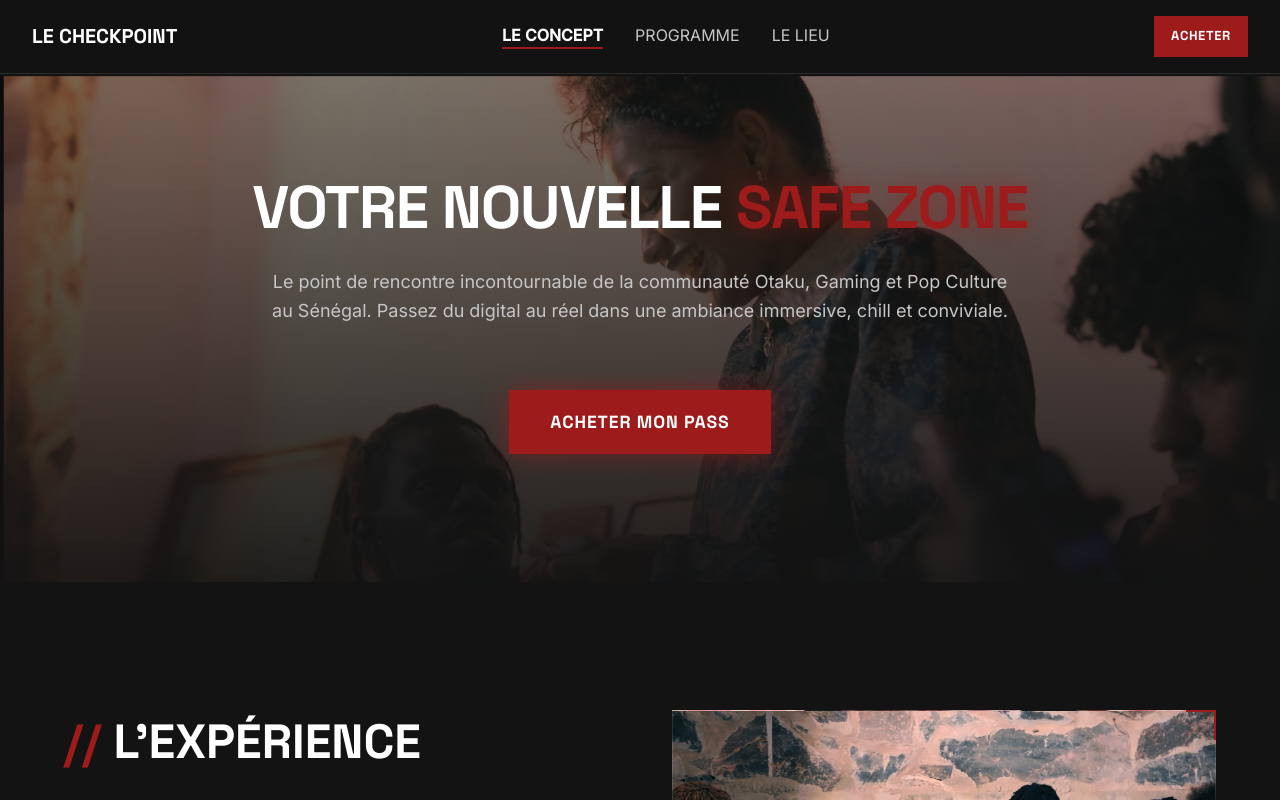
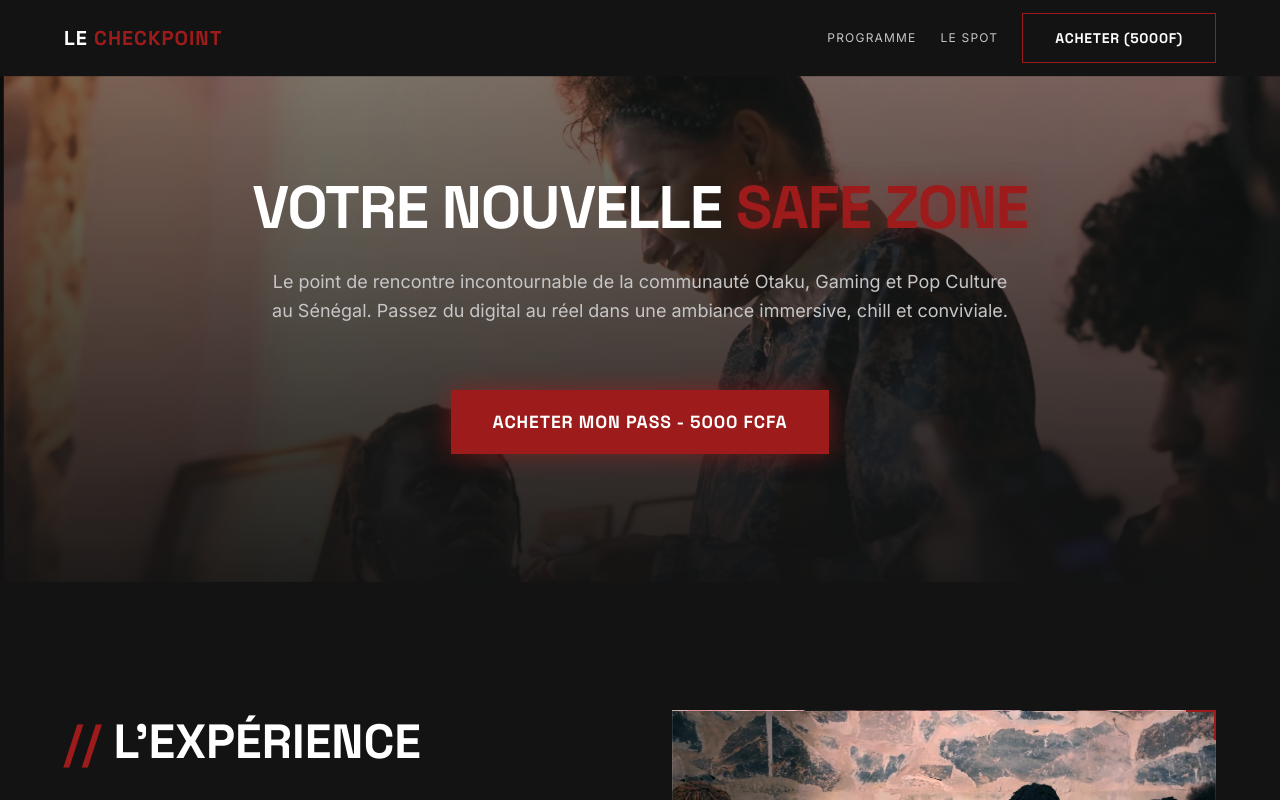
Before and after one commit to xxx-ekko/checkpoint-frontend, a React (Vite) app: page / in a window 1280 px wide. Shown: the top 800 px of the page. Built offline with nearby package versions, Linux system fonts and the light colour scheme.

Commit message:
redirect buy button to whatsapp

```diff
--- a/src/components/Hero.jsx
+++ b/src/components/Hero.jsx
@@ -1,24 +1,19 @@
 import React from 'react';
 import { Box, Container, Typography, Button } from '@mui/material';
 import { keyframes } from '@emotion/react';
-
-// Import the background image
 import heroBg from '../assets/images/hero-bg.PNG';
 
-// Simulates a breathing neon light bloom
 const neonPulse = keyframes`
   0% { box-shadow: 0 0 5px rgba(158, 27, 27, 0.2); }
   50% { box-shadow: 0 0 25px rgba(158, 27, 27, 0.6); }
   100% { box-shadow: 0 0 5px rgba(158, 27, 27, 0.2); }
 `;
 
-// Receive the onOpenModal prop to trigger the registration modal
-const Hero = ({ onOpenModal }) => {
+const Hero = () => {
 
-// Redirect user directly to the WhatsApp business number with a pre-filled message
+  // La fameuse redirection WhatsApp avec le message pré-rempli
   const handleWhatsAppRedirect = () => {
-    // Replace with your actual WhatsApp link and message
-    const message = encodeURIComponent("Salut ! Je souhaite acheter un pass pour Le Checkpoint.");
+    const message = encodeURIComponent("Salut ! Je souhaite acheter un pass pour Le Checkpoint (5000 FCFA).");
     window.open(`https://wa.me/221778791567?text=${message}`, '_blank');
   };
 
@@ -44,17 +39,19 @@ const Hero = ({ onOpenModal }) => {
         <Typography variant="body1" sx={{ color: '#c6c6c7', maxWidth: 750, mx: 'auto', mb: 8, fontSize: '1.125rem' }}>
           Le point de rencontre incontournable de la communauté Otaku, Gaming et Pop Culture au Sénégal. Passez du digital au réel dans une ambiance immersive, chill et conviviale.
         </Typography>
+
+        {/* Bouton mis à jour avec le prix et l'action WhatsApp */}
         <Button
           variant="contained"
-          color="primary"
-          size="large"
-          onClick={onOpenModal}
+          onClick={handleWhatsAppRedirect}
           sx={{
-            animation: `${neonPulse} 2.5s infinite`, borderRadius: 0, px: 5, py: 2, fontSize: '1.1rem',
+            backgroundColor: '#9E1B1B',
+            animation: `${neonPulse} 2.5s infinite`,
+            borderRadius: 0, px: 5, py: 2, fontSize: '1.1rem',
             '&:hover': { animation: 'none', backgroundColor: '#fff', color: '#9E1B1B' }
           }}
         >
-          ACHETER MON PASS
+          ACHETER MON PASS - 5000 FCFA
         </Button>
       </Container>
     </Box>
--- a/src/components/Navbar.jsx
+++ b/src/components/Navbar.jsx
@@ -1,92 +1,113 @@
-import React, { useState } from 'react';
-import { Box, Typography, Button, IconButton, Menu, MenuItem } from '@mui/material';
-import MenuIcon from '@mui/icons-material/Menu';
-import { keyframes } from '@emotion/react';
+import React, { useState, useEffect } from 'react';
+import { AppBar, Toolbar, Typography, Button, Box, Container } from '@mui/material';
 
-// Subtle mechanical glitch for hover states
-const glitch = keyframes`
-  0% { transform: translate(0); }
-  20% { transform: translate(-1px, 1px); }
-  40% { transform: translate(-1px, -1px); }
-  60% { transform: translate(1px, 1px); }
-  80% { transform: translate(1px, -1px); }
-  100% { transform: translate(0); }
-`;
+const Navbar = () => {
+  // State to handle navbar background transparency on scroll
+  const [scrolled, setScrolled] = useState(false);
 
-// Receive the onOpenModal prop from LandingPage
-const Navbar = ({ onOpenModal }) => {
-  // Burger menu state
-  const [mobileAnchorEl, setMobileAnchorEl] = useState(null);
-  const isMobileMenuOpen = Boolean(mobileAnchorEl);
+  useEffect(() => {
+    const handleScroll = () => {
+      if (window.scrollY > 50) {
+        setScrolled(true);
+      } else {
+        setScrolled(false);
+      }
+    };
 
-  const handleMenuOpen = (event) => setMobileAnchorEl(event.currentTarget);
-  const handleMenuClose = () => setMobileAnchorEl(null);
+    window.addEventListener('scroll', handleScroll);
+    return () => window.removeEventListener('scroll', handleScroll);
+  }, []);
 
-  // Helper to scroll smoothly
-  const scrollToSection = (id) => {
-    handleMenuClose();
-    document.getElementById(id).scrollIntoView({ behavior: 'smooth' });
-  };
-
-  // Redirect user directly to the WhatsApp business number with a pre-filled message
+  // WhatsApp redirect function
   const handleWhatsAppRedirect = () => {
-    // Replace with your actual WhatsApp link and message
-    const message = encodeURIComponent("Salut ! Je souhaite acheter un pass pour Le Checkpoint.");
+    const message = encodeURIComponent("Salut ! Je souhaite acheter un pass pour Le Checkpoint (5000 FCFA).");
     window.open(`https://wa.me/221778791567?text=${message}`, '_blank');
   };
 
   return (
-    <>
-      {/* FIXED NAVBAR */}
-      <Box sx={{
-        borderBottom: '1px solid rgba(255,255,255,0.1)', py: 2, px: { xs: 2, md: 4 },
-        display: 'flex', justifyContent: 'space-between', alignItems: 'center',
-        position: 'fixed', top: 0, left: 0, right: 0, zIndex: 1000,
-        backgroundColor: 'rgba(19, 19, 19, 0.9)', backdropFilter: 'blur(10px)'
-      }}>
-        <Typography variant="h6" sx={{ color: '#fff', letterSpacing: '0px', fontFamily: '"Space Grotesk", sans-serif' }}>
-          LE CHECKPOINT
-        </Typography>
+    <AppBar
+      position="fixed"
+      elevation={scrolled ? 4 : 0}
+      sx={{
+        backgroundColor: scrolled ? 'rgba(19, 19, 19, 0.95)' : 'transparent',
+        backdropFilter: scrolled ? 'blur(10px)' : 'none',
+        borderBottom: scrolled ? '1px solid rgba(158, 27, 27, 0.3)' : '1px solid transparent',
+        transition: 'all 0.3s ease'
+      }}
+    >
+      <Container maxWidth="lg">
+        <Toolbar disableGutters sx={{ justifyContent: 'space-between', height: { xs: '68px', md: '76px' } }}>
 
-        {/* Desktop Menu */}
-        <Box sx={{ display: { xs: 'none', md: 'flex' }, gap: 4 }}>
-          <Typography variant="body2" sx={{ cursor: 'pointer', fontWeight: 600, borderBottom: '2px solid #9E1B1B', color: '#fff' }} onClick={() => scrollToSection('concept')}>LE CONCEPT</Typography>
-          <Typography variant="body2" sx={{ cursor: 'pointer', color: '#c6c6c7', transition: 'color 0.2s', '&:hover': { color: '#fff' } }} onClick={() => scrollToSection('program')}>PROGRAMME</Typography>
-          <Typography variant="body2" sx={{ cursor: 'pointer', color: '#c6c6c7', transition: 'color 0.2s', '&:hover': { color: '#fff' } }} onClick={() => scrollToSection('arena')}>LE LIEU</Typography>
-        </Box>
+          {/* Logo / Brand Name */}
+          <Typography
+            variant="h6"
+            component="div"
+            sx={{
+              color: '#fff',
+              fontFamily: '"Space Grotesk", sans-serif',
+              fontWeight: 700,
+              letterSpacing: '0.05em',
+              cursor: 'pointer'
+            }}
+            onClick={() => window.scrollTo({ top: 0, behavior: 'smooth' })}
+          >
+            LE <span style={{ color: '#9E1B1B' }}>CHECKPOINT</span>
+          </Typography>
 
-        {/* Action Button & Burger */}
-        <Box sx={{ display: 'flex', alignItems: 'center', gap: 1 }}>
-          <Button
-            variant="contained"
-            color="primary"
-            size="small"
-            onClick={onOpenModal}
-            sx={{ py: 1, px: 2, borderRadius: 0, '&:hover': { animation: `${glitch} 0.2s linear` } }}
-          >
-            ACHETER
-          </Button>
+          {/* Desktop Navigation Links & Action Button */}
+          <Box sx={{ display: 'flex', alignItems: 'center', gap: 3 }}>
 
-          <IconButton onClick={handleMenuOpen} sx={{ display: { xs: 'flex', md: 'none' }, color: '#fff' }}>
-            <MenuIcon />
-          </IconButton>
-        </Box>
-      </Box>
+            <Typography
+              variant="caption"
+              sx={{
+                display: { xs: 'none', md: 'block' },
+                color: '#c6c6c7',
+                cursor: 'pointer',
+                letterSpacing: '0.1em',
+                '&:hover': { color: '#9E1B1B' }
+              }}
+              onClick={() => document.getElementById('program')?.scrollIntoView({ behavior: 'smooth' })}
+            >
+              PROGRAMME
+            </Typography>
 
-      {/* MOBILE MENU */}
-      <Menu
-        anchorEl={mobileAnchorEl}
-        open={isMobileMenuOpen}
-        onClose={handleMenuClose}
-        PaperProps={{
-          sx: { backgroundColor: '#1A1A1A', border: '1px solid rgba(255,255,255,0.1)', borderRadius: 0, mt: 1, width: '200px' }
-        }}
-      >
-        <MenuItem onClick={() => scrollToSection('concept')} sx={{ color: '#fff', fontFamily: '"Space Grotesk", sans-serif' }}>LE CONCEPT</MenuItem>
-        <MenuItem onClick={() => scrollToSection('program')} sx={{ color: '#fff', fontFamily: '"Space Grotesk", sans-serif' }}>PROGRAMME</MenuItem>
-        <MenuItem onClick={() => scrollToSection('arena')} sx={{ color: '#fff', fontFamily: '"Space Grotesk", sans-serif' }}>LE LIEU</MenuItem>
-      </Menu>
-    </>
+            <Typography
+              variant="caption"
+              sx={{
+                display: { xs: 'none', md: 'block' },
+                color: '#c6c6c7',
+                cursor: 'pointer',
+                letterSpacing: '0.1em',
+                '&:hover': { color: '#9E1B1B' }
+              }}
+              onClick={() => document.getElementById('arena')?.scrollIntoView({ behavior: 'smooth' })}
+            >
+              LE SPOT
+            </Typography>
+
+            {/* Main Call to Action - Now redirects to WhatsApp */}
+            <Button
+              variant="outlined"
+              onClick={handleWhatsAppRedirect}
+              sx={{
+                color: '#fff',
+                borderColor: '#9E1B1B',
+                borderRadius: 0,
+                fontFamily: '"Space Grotesk", sans-serif',
+                letterSpacing: '0.05em',
+                '&:hover': {
+                  backgroundColor: '#9E1B1B',
+                  borderColor: '#9E1B1B'
+                }
+              }}
+            >
+              ACHETER (5000F)
+            </Button>
+
+          </Box>
+        </Toolbar>
+      </Container>
+    </AppBar>
   );
 };
 
--- a/src/components/Ticketing.jsx
+++ b/src/components/Ticketing.jsx
@@ -1,19 +1,11 @@
 import React from 'react';
-import { Box, Paper, Typography, TextField, Button } from '@mui/material';
-import { keyframes } from '@emotion/react';
-
-const neonPulse = keyframes`
-  0% { box-shadow: 0 0 5px rgba(158, 27, 27, 0.2); }
-  50% { box-shadow: 0 0 25px rgba(158, 27, 27, 0.6); }
-  100% { box-shadow: 0 0 5px rgba(158, 27, 27, 0.2); }
-`;
+import { Box, Paper, Typography, Button } from '@mui/material';
 
 const Ticketing = () => {
 
-// Redirect user directly to the WhatsApp business number with a pre-filled message
+  // Redirection WhatsApp
   const handleWhatsAppRedirect = () => {
-    // Replace with your actual WhatsApp link and message
-    const message = encodeURIComponent("Salut ! Je souhaite acheter un pass pour Le Checkpoint.");
+    const message = encodeURIComponent("Salut ! Je souhaite acheter un pass pour Le Checkpoint (5000 FCFA).");
     window.open(`https://wa.me/221778791567?text=${message}`, '_blank');
   };
 
@@ -23,76 +15,51 @@ const Ticketing = () => {
         p: { xs: 4, md: 8 }, width: '100%', maxWidth: 700,
         backgroundColor: '#1A1A1A',
         border: '1px solid rgba(255,255,255,0.05)',
-        position: 'relative'
+        position: 'relative',
+        textAlign: 'center'
       }}>
-        {/* Cyber HUD Accents for Ticket Terminal */}
+        {/* Cyber HUD Accents */}
         <Box sx={{ position: 'absolute', top: 0, left: 0, width: 15, height: 15, borderTop: '2px solid #9E1B1B', borderLeft: '2px solid #9E1B1B' }} />
         <Box sx={{ position: 'absolute', top: 0, right: 0, width: 15, height: 15, borderTop: '2px solid #9E1B1B', borderRight: '2px solid #9E1B1B' }} />
         <Box sx={{ position: 'absolute', bottom: 0, left: 0, width: 15, height: 15, borderBottom: '2px solid #9E1B1B', borderLeft: '2px solid #9E1B1B' }} />
         <Box sx={{ position: 'absolute', bottom: 0, right: 0, width: 15, height: 15, borderBottom: '2px solid #9E1B1B', borderRight: '2px solid #9E1B1B' }} />
 
-        {/* Default State: Disabled Registration Form for Pre-prod */}
-        <form style={{ textAlign: 'center' }}>
         <Typography variant="h2" sx={{ mb: 2, color: '#fff', fontFamily: '"Space Grotesk", sans-serif', fontSize: { xs: '2rem', md: '2.5rem' } }}>
           RÉSERVEZ VOTRE <span style={{ color: '#9E1B1B', textShadow: '0 0 10px rgba(158,27,27,0.3)' }}>PLACE</span>
         </Typography>
-          <Typography variant="body1" sx={{ color: '#c6c6c7', mb: 5, fontSize: '0.9rem' }}>
-            Événement privé et communautaire. Les places sont limitées pour garantir une expérience optimale à tous les participants.
+
+        <Typography variant="body1" sx={{ color: '#c6c6c7', mb: 3, fontSize: '1rem' }}>
+          Événement privé et communautaire. Les places sont strictement limitées pour garantir une expérience optimale à tous les participants.
         </Typography>
 
-          <Box sx={{ textAlign: 'left', mb: 3 }}>
-            <Typography variant="caption" sx={{ color: '#c6c6c7', fontFamily: '"Space Grotesk", sans-serif', letterSpacing: '0.1em', display: 'block', mb: 1, opacity: 0.5 }}>
-              NOM OU PSEUDO (GAMERTAG)
+        {/* Bloc Prix clair et net */}
+        <Box sx={{ border: '1px dashed rgba(255,255,255,0.2)', p: 3, mb: 4, display: 'inline-block' }}>
+          <Typography variant="caption" sx={{ color: '#9E1B1B', letterSpacing: '0.1em', display: 'block', mb: 1 }}>
+            TARIF UNIQUE
           </Typography>
-            <TextField
-              variant="standard"
-              fullWidth
-              disabled={true}
-              placeholder="Inscriptions prochainement"
-              sx={{
-                '& .MuiInput-root': {
-                  color: '#fff', borderBottom: '2px solid rgba(255, 255, 255, 0.1)', pb: 1,
-                  '&.Mui-disabled:before': { borderBottomStyle: 'solid' }
-                }
-              }}
-            />
-          </Box>
-
-          <Box sx={{ textAlign: 'left', mb: 6 }}>
-            <Typography variant="caption" sx={{ color: '#c6c6c7', fontFamily: '"Space Grotesk", sans-serif', letterSpacing: '0.1em', display: 'block', mb: 1, opacity: 0.5 }}>
-              ADRESSE EMAIL
+          <Typography variant="h3" sx={{ color: '#fff', fontFamily: '"Space Grotesk", sans-serif', fontWeight: 'bold' }}>
+            5 000 FCFA
           </Typography>
-            <TextField
-              type="email"
-              variant="standard"
-              fullWidth
-              disabled={true}
-              placeholder="Inscriptions prochainement"
-              sx={{
-                '& .MuiInput-root': {
-                  color: '#fff', borderBottom: '2px solid rgba(255, 255, 255, 0.1)', pb: 1,
-                  '&.Mui-disabled:before': { borderBottomStyle: 'solid' }
-                }
-              }}
-            />
+          <Typography variant="caption" sx={{ color: '#c6c6c7', display: 'block', mt: 1 }}>
+            Paiement sécurisé via WAVE
+          </Typography>
         </Box>
 
         <Button
-            type="button"
+          onClick={handleWhatsAppRedirect}
           variant="contained"
           fullWidth
-            disabled={true}
           sx={{
-              height: 56, borderRadius: 0, fontFamily: '"Space Grotesk", sans-serif', fontSize: '1.1rem', letterSpacing: '0.1em',
-              '&.Mui-disabled': {
-                backgroundColor: 'rgba(255, 255, 255, 0.05)',
-                color: 'rgba(255, 255, 255, 0.3)',
+            backgroundColor: '#25D366', // Couleur officielle WhatsApp
+            color: '#000',
+            height: 56, borderRadius: 0, fontFamily: '"Space Grotesk", sans-serif', fontSize: '1.1rem', letterSpacing: '0.05em', fontWeight: 'bold',
+            '&:hover': {
+              backgroundColor: '#fff',
             }
           }}
         >
-            OUVERTURE PROCHAINEMENT
+          RÉSERVER VIA WHATSAPP
         </Button>
-        </form>
       </Paper>
     </Box>
   );
--- a/src/pages/LandingPage.jsx
+++ b/src/pages/LandingPage.jsx
@@ -10,7 +10,7 @@ import Location from '../components/Location';
 import TransitionBanner from '../components/TransitionBanner';
 import Ticketing from '../components/Ticketing'; // <--- ADD THIS
 import Footer from '../components/Footer';
-import RegistrationModal from '../components/RegistrationModal';
+//import RegistrationModal from '../components/RegistrationModal';
 import ScrollToTop from '../components/ScrollToTop';
 
 const LandingPage = () => {
@@ -36,7 +36,7 @@ const LandingPage = () => {
 
       <Footer />
       <ScrollToTop />
-      <RegistrationModal isOpen={isModalOpen} onClose={handleModalClose} />
+      {/*<RegistrationModal isOpen={isModalOpen} onClose={handleModalClose} />*/}
 
     </Box>
   );
```
Lines whose indentation alone changed are shown as unchanged.
